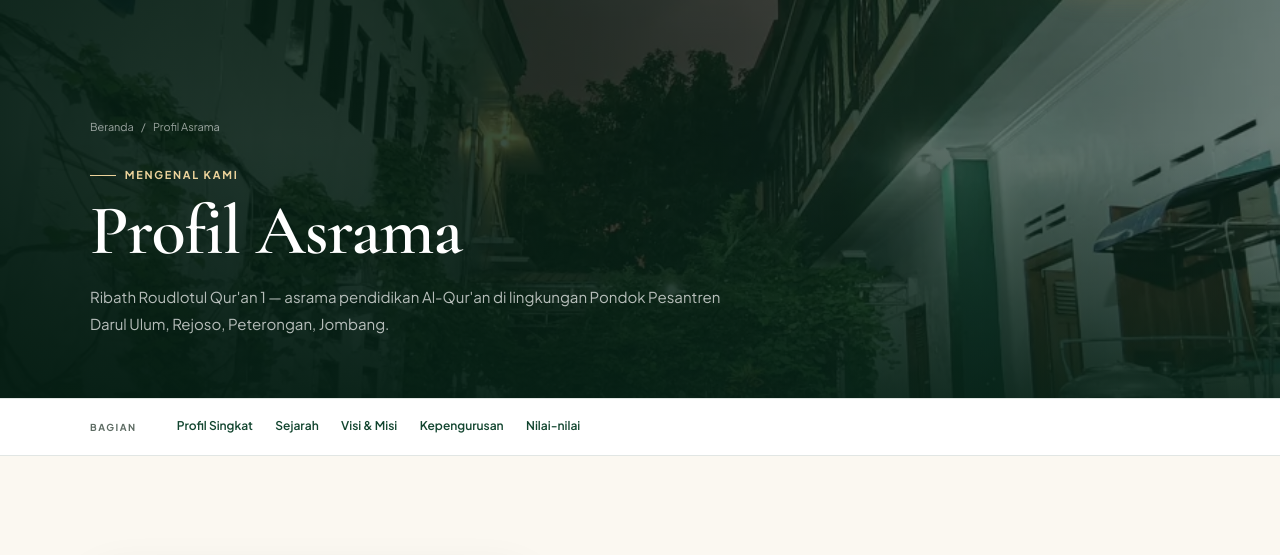
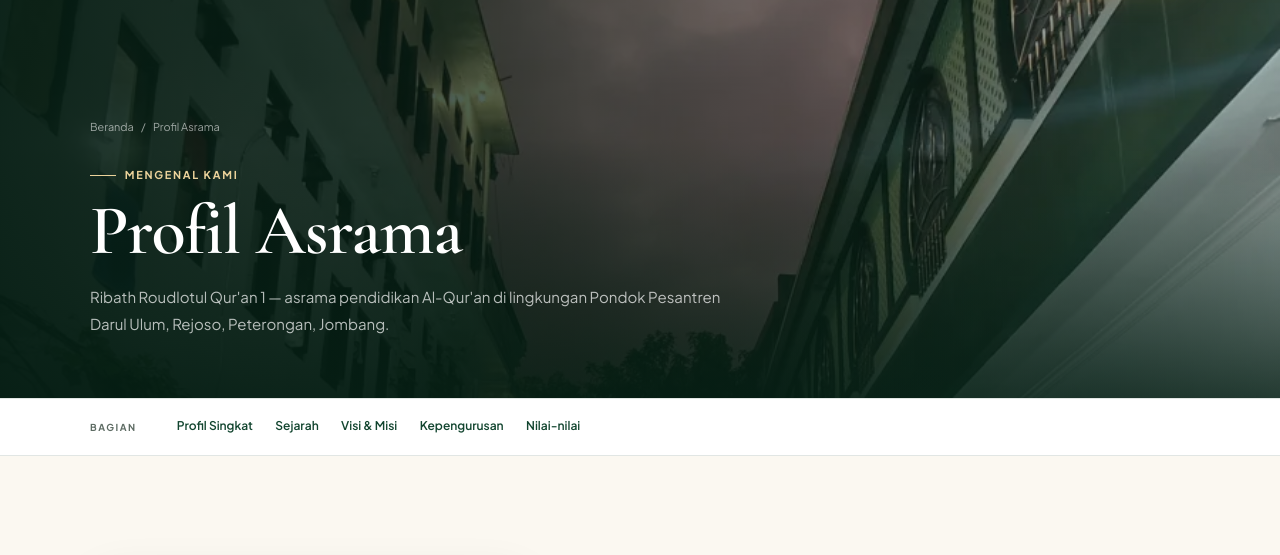
Before and after one commit to Iantzzz/Roudlotul-Qur-an, a Laravel app: page /profil in a window 1280 px wide. Shown: the part 79-634 px from the top of the page. Run offline with Laravel 12, Linux system fonts and the light colour scheme; data that the repository does not hold is empty; some libraries are stand-ins or nearby versions.

Commit message:
style: framing hero profil mengangkat koridor dan langit senja

```diff
--- a/public/css/site.css
+++ b/public/css/site.css
@@ -1539,6 +1539,21 @@ h4 {
     background:
         linear-gradient(90deg, rgba(5, 29, 19, 0.94), rgba(7, 37, 25, 0.55)),
         linear-gradient(0deg, rgba(5, 29, 19, 0.8), rgba(5, 29, 19, 0) 65%);
+}
+
+/* Hero profil: foto koridor asrama malam hari. Framing diangkat agar
+   perspektif koridor dan langit senja magenta ikut terlihat; overlay
+   sisi kanan dilegakan khusus di desktop karena teks hanya berada di kiri. */
+.page-hero--profil .page-hero__image {
+    object-position: center 35%;
+}
+
+@media (min-width: 721px) {
+    .page-hero--profil .page-hero__overlay {
+        background:
+            linear-gradient(90deg, rgba(5, 29, 19, 0.94), rgba(7, 37, 25, 0.3)),
+            linear-gradient(0deg, rgba(5, 29, 19, 0.8), rgba(5, 29, 19, 0) 65%);
+    }
 }
 
 .breadcrumb {
--- a/resources/views/components/page-hero.blade.php
+++ b/resources/views/components/page-hero.blade.php
@@ -7,7 +7,7 @@
     'parentRoute' => null,
 ])
 
-<section class="page-hero">
+<section {{ $attributes->merge(['class' => 'page-hero']) }}>
     <x-site-image :name="$image" class="page-hero__image" loading="eager" fetchpriority="high" />
 
     <div class="page-hero__overlay" aria-hidden="true"></div>
--- a/resources/views/layouts/public.blade.php
+++ b/resources/views/layouts/public.blade.php
@@ -36,7 +36,7 @@
         rel="stylesheet"
     >
 
-    <link rel="stylesheet" href="{{ asset('css/site.css') }}?v=13">
+    <link rel="stylesheet" href="{{ asset('css/site.css') }}?v=14">
 
     <script>
         document.documentElement.classList.add('js');
--- a/resources/views/profil.blade.php
+++ b/resources/views/profil.blade.php
@@ -9,6 +9,7 @@
         eyebrow="Mengenal Kami"
         description="Ribath Roudlotul Qur'an 1 — asrama pendidikan Al-Qur'an di lingkungan Pondok Pesantren Darul Ulum, Rejoso, Peterongan, Jombang."
         image="profil_hero"
+        class="page-hero--profil"
     />
 
     <nav class="page-anchor-nav" aria-label="Bagian halaman profil">
```
